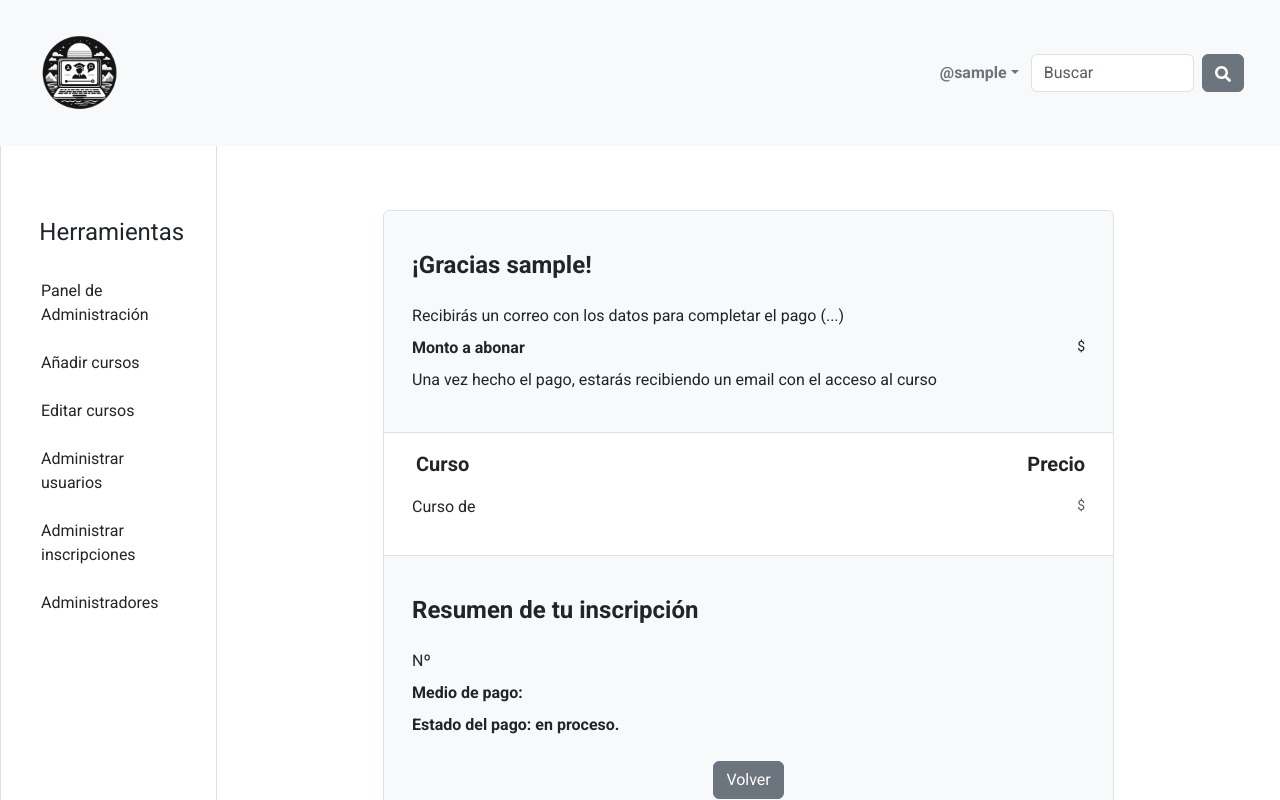
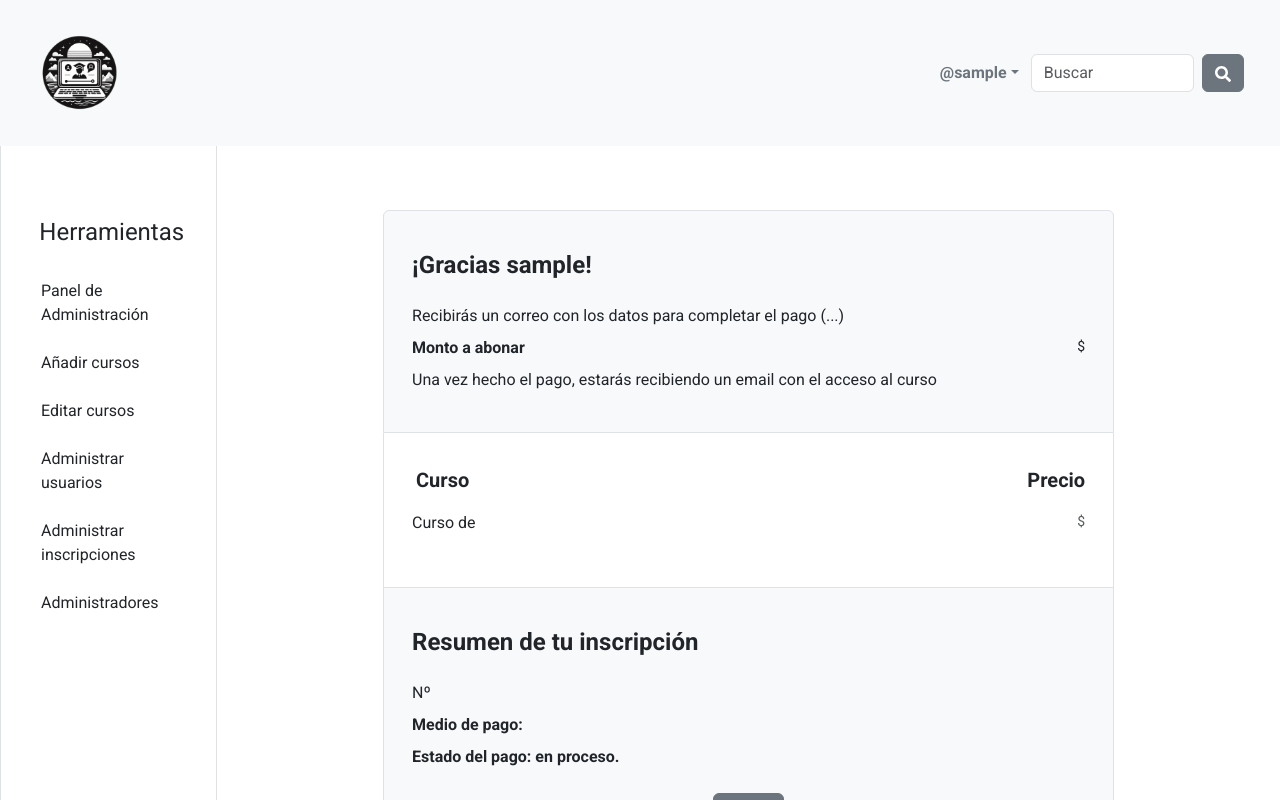
Before and after one commit to pablomos87/frontdeploy, a React (Create React App) app in the folder src/: page /courses/registration/confirmation in a window 1280 px wide. Shown: the top 800 px of the page. Built offline with nearby package versions, Linux system fonts and the light colour scheme; sample sign-in values are in the browser's storage; the HTML template or start-up script is replaced by a standard one.

Commit message:
commit 18 98

```diff
--- a/src/Components/ConfirmCourseRegistration.jsx
+++ b/src/Components/ConfirmCourseRegistration.jsx
@@ -31,7 +31,7 @@ const ConfirmCourseRegistration = () => {
           </Container>
       </ListGroup.Item>
       <ListGroup.Item className=" ms-4 me-4">
-      <Container>
+      <Container className="pt-3 pb-3">
         <div className="d-flex w-100 justify-content-between pt-2">
           <p className="mb-2 ms-1 fs-5 fw-bold">Curso</p>
           <p className="fs-5 fw-bold">Precio</p>
```
